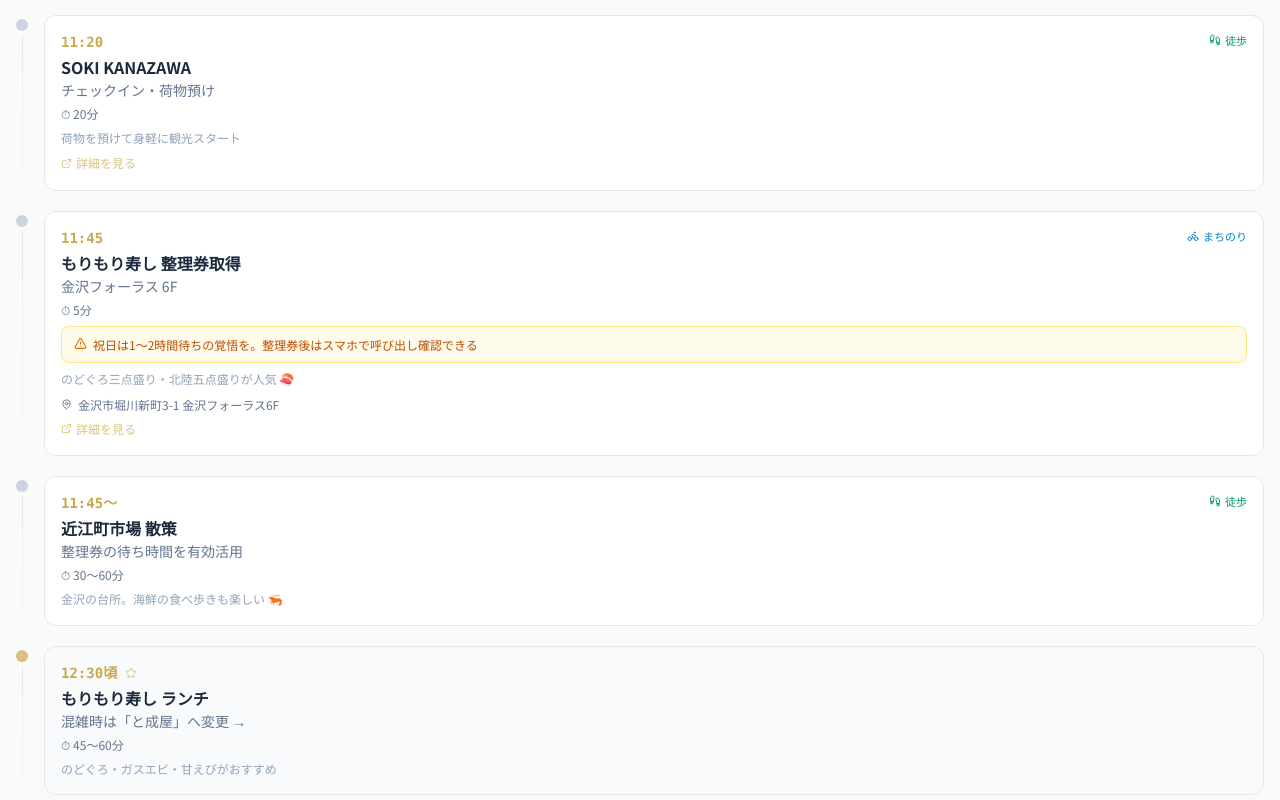
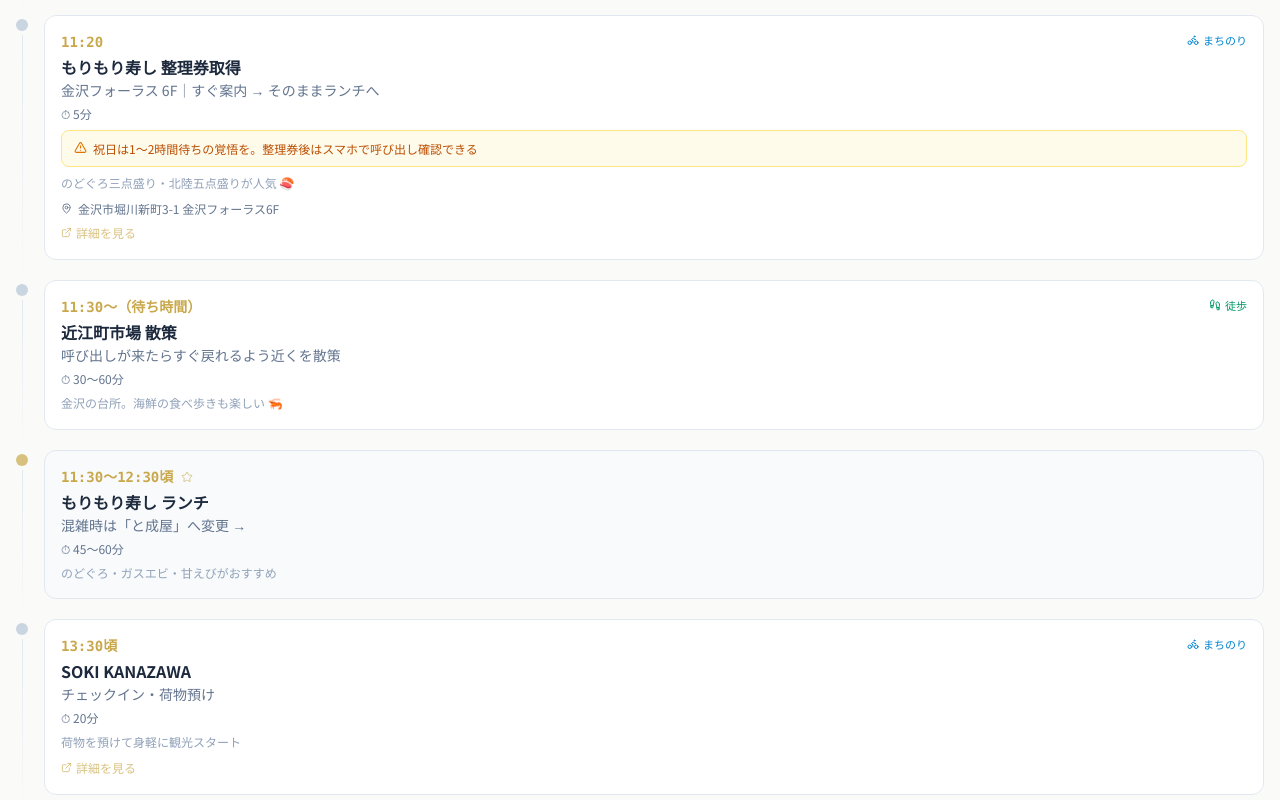
Before and after one commit to sig-code/trip-website-for-kanazawa, a React (Vite) app: page / in a window 1280 px wide. Shown: the part 1060-1860 px from the top of the page. Built offline with nearby package versions, Linux system fonts and the light colour scheme.

Commit message:
📈 1日目：もりもり寿し整理券取得を優先→ランチ後にSOKI荷物預けに変更

```diff
--- a/src/data/schedule.ts
+++ b/src/data/schedule.ts
@@ -41,18 +41,8 @@
       {
         id: "d1-02",
         time: "11:20",
-        title: "SOKI KANAZAWA",
-        subtitle: "チェックイン・荷物預け",
-        duration: "20分",
-        transport: "walk",
-        note: "荷物を預けて身軽に観光スタート",
-        link: "https://www.uds-hotels.com/soki/kanazawa/",
-      },
-      {
-        id: "d1-03",
-        time: "11:45",
         title: "もりもり寿し 整理券取得",
-        subtitle: "金沢フォーラス 6F",
+        subtitle: "金沢フォーラス 6F｜すぐ案内 → そのままランチへ",
         duration: "5分",
         transport: "machinori",
         warning:
@@ -62,23 +52,33 @@
         note: "のどぐろ三点盛り・北陸五点盛りが人気 🍣",
       },
       {
-        id: "d1-04",
-        time: "11:45〜",
+        id: "d1-03",
+        time: "11:30〜（待ち時間）",
         title: "近江町市場 散策",
-        subtitle: "整理券の待ち時間を有効活用",
+        subtitle: "呼び出しが来たらすぐ戻れるよう近くを散策",
         duration: "30〜60分",
         transport: "walk",
         note: "金沢の台所。海鮮の食べ歩きも楽しい 🦐",
       },
       {
-        id: "d1-05",
-        time: "12:30頃",
+        id: "d1-04",
+        time: "11:30〜12:30頃",
         title: "もりもり寿し ランチ",
         subtitle: "混雑時は「と成屋」へ変更 →",
         duration: "45〜60分",
         transport: "none",
         note: "のどぐろ・ガスエビ・甘えびがおすすめ",
         isHighlight: true,
+      },
+      {
+        id: "d1-05",
+        time: "13:30頃",
+        title: "SOKI KANAZAWA",
+        subtitle: "チェックイン・荷物預け",
+        duration: "20分",
+        transport: "machinori",
+        note: "荷物を預けて身軽に観光スタート",
+        link: "https://www.uds-hotels.com/soki/kanazawa/",
       },
       {
         id: "d1-06",
```
